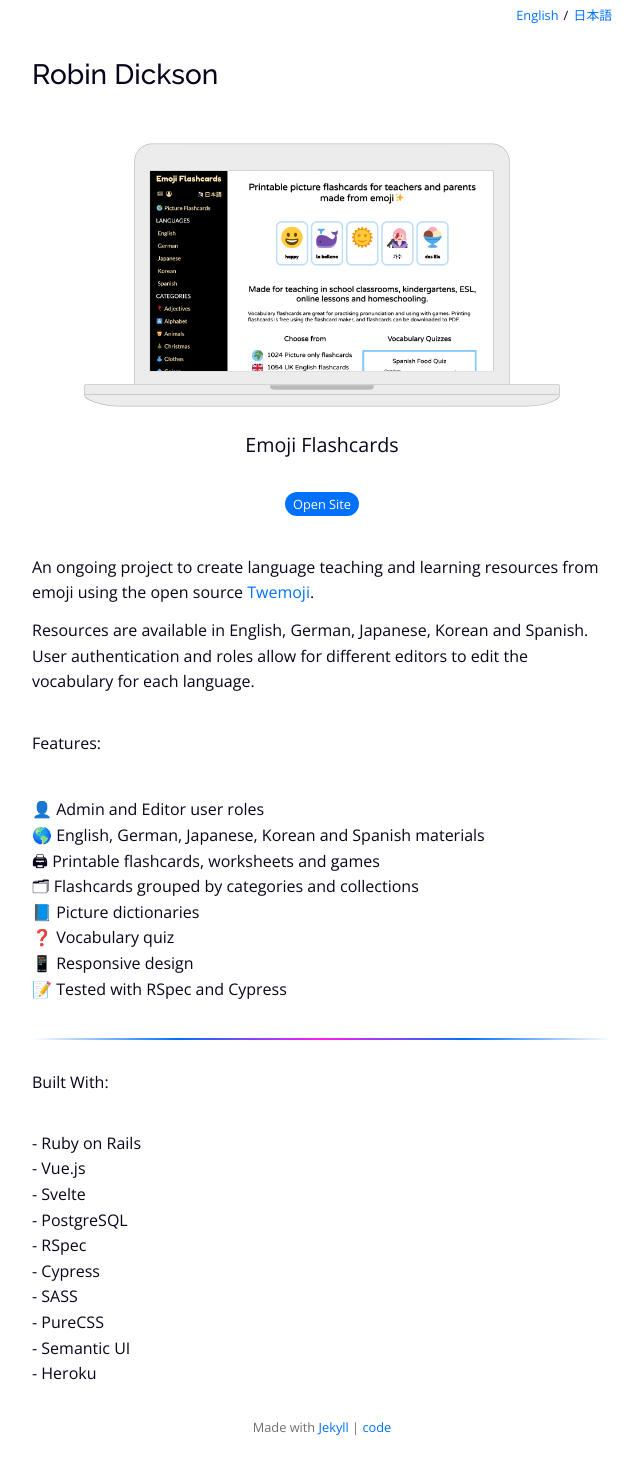
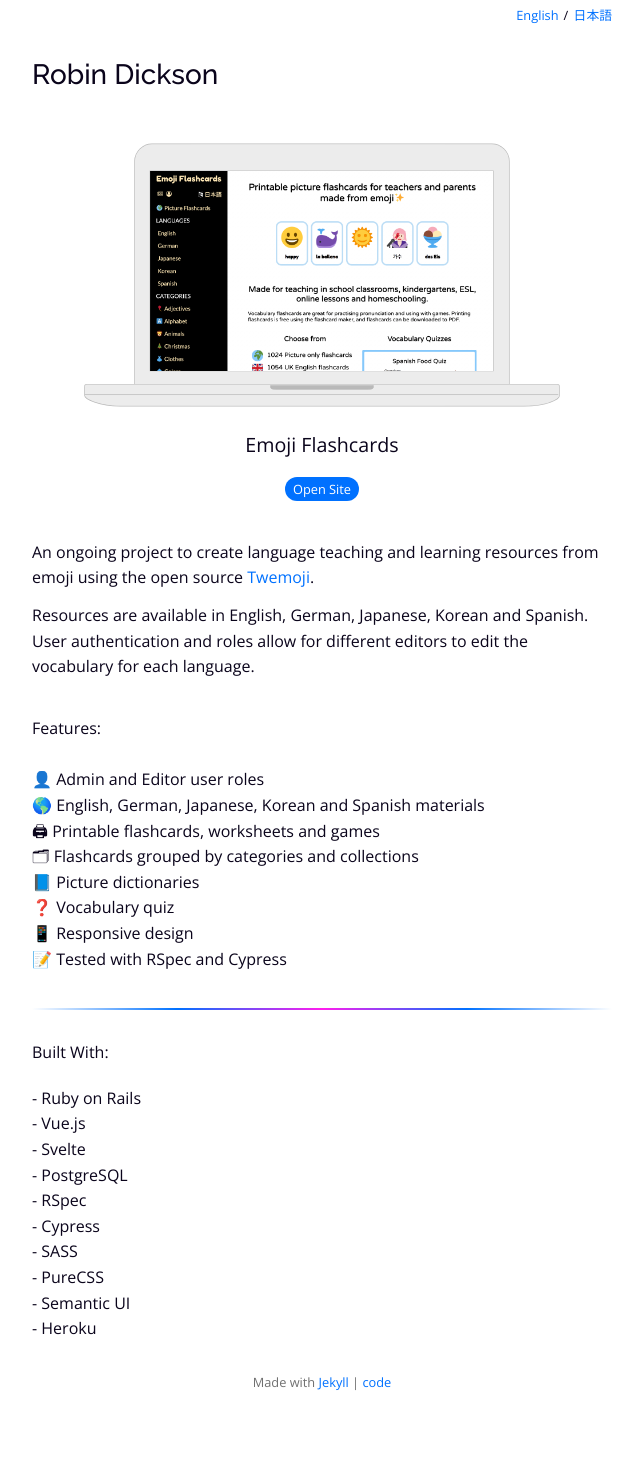
Before and after one commit to rbndickson/rbndickson.github.io, a Jekyll site: the page built from _projects/en-emoji-flashcards.markdown, in a window 1280 px wide. Shown: the whole page, without its empty margins (318-961 px from the left). Built offline with Jekyll 4.4.1, drawn with Linux system fonts in a browser that asks for light colours; after the commit the page ends 1412 px from its top, so only the background shows below that.

Commit message:
feat: Improve layout

```diff
--- a/_sass/_layout.scss
+++ b/_sass/_layout.scss
@@ -10,7 +10,7 @@
 }
 
 .main-container {
-  padding: 0 10px;
+  padding: 0 30px;
 }
 
 //
@@ -40,7 +40,7 @@
   margin-top: 40px;
 
   h2 {
-    margin-bottom: 20px;
+    margin-bottom: 5px;
   }
 }
 
@@ -62,6 +62,10 @@
     margin: 10px 0 0 0;
   }
 
+  .main-container {
+    padding: 0 10px;
+  }
+
   main {
     min-height: 500px;
   }
```
